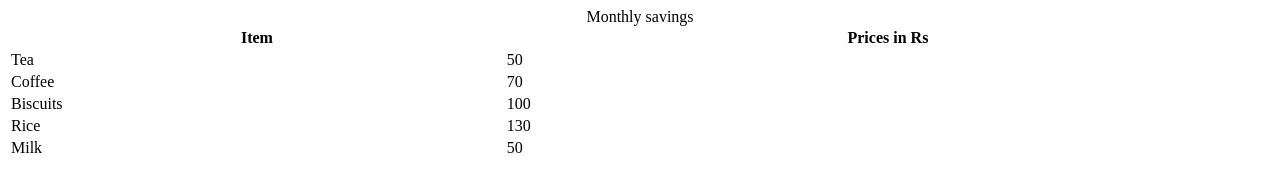
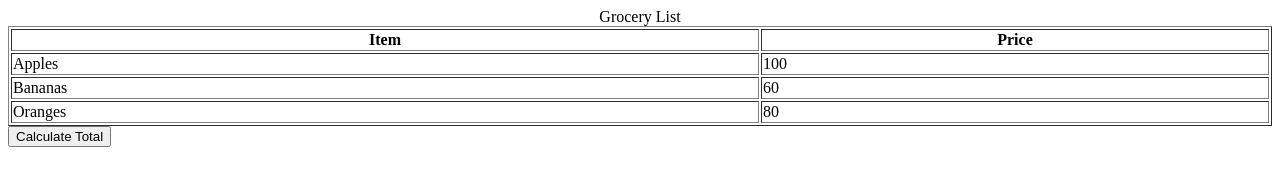
Before and after one commit to acciojob/grofers-checkout-Anurag-Bachheti, a website: page main.html in a window 1280 px wide. Drawn offline with Linux system fonts and the light colour scheme.

Commit message:
created a submission

```diff
--- a/main.html
+++ b/main.html
@@ -1,45 +1,31 @@
 <!DOCTYPE html>
-
 <html>
-
 <head>
-	<link rel="stylesheet" href="styles.css">
+	<title>Grofers Checkout</title>
 </head>
-
 <body>
-    <!-- the entire body must be written by student -->
-    <table style="width: 100%">
-    <caption>
-      Monthly savings
-    </caption>
+	<table id="grocery-table" border="1" style="width: 100%;">
+		<caption>Grocery List</caption>
 		<tr>
 			<th>Item</th>
-      <th>Prices in Rs</th>
+			<th>Price</th>
 		</tr>
 		<tr>
-      <td class="item">Tea</td>
-      <td class="price">50</td>
+			<td class="item">Apples</td>
+			<td class="prices" contenteditable="true">100</td>
 		</tr>
 		<tr>
-      <td class="item">Coffee</td>
-      <td class="price">70</td>
+			<td class="item">Bananas</td>
+			<td class="prices" contenteditable="true">60</td>
 		</tr>
 		<tr>
-      <td class="item">Biscuits</td>
-      <td class="price">100</td>
-    </tr>
-    <tr>
-      <td class="item">Rice</td>
-      <td class="price">130</td>
-    </tr>
-    <tr>
-      <td class="item">Milk</td>
-      <td class="price">50</td>
+			<td class="item">Oranges</td>
+			<td class="prices" contenteditable="true">80</td>
 		</tr>
 	</table>
-	<p id="text"></p
 
-    <script type="text/javascript" src="./script.js">
-</script>
+	<button onclick="calculateTotal()">Calculate Total</button>
+
+	<script src="script.js"></script>
 </body>
 </html>
--- a/script.js
+++ b/script.js
@@ -1,16 +1,28 @@
-let sumButton = document.createElement("button");
-sumButton.innerHTML = "Get Total Price"
-document.body.appendChild(sumButton);
-
-const getSum = () => {
-	const priceAll = document.querySelectorAll(".price");
+function calculateTotal() {
+	const priceElements = document.querySelectorAll(".prices");
 	let total = 0;
 
-	for (let i = 0; i < priceAll.length; i++) {
-		const price = parseFloat(priceAll[i].textContent) || 0;
-		total += price;
+	priceElements.forEach(cell => {
+		let value = parseFloat(cell.textContent) || 0;
+		total += value;
+	});
+
+	// Remove previous total row if it exists
+	const table = document.getElementById("grocery-table");
+	const existingTotalRow = document.getElementById("total-row");
+	if (existingTotalRow) {
+		table.removeChild(existingTotalRow);
 	}
-	document.getElementById("text").innerHTML = `${total}`
-};
 
-sumButton.addEventListener("click", getSum);
+	// Create a new row for the total
+	const totalRow = document.createElement("tr");
+	totalRow.id = "total-row";
+
+	const totalCell = document.createElement("td");
+	totalCell.colSpan = 2;
+	totalCell.style.fontWeight = "bold";
+	totalCell.textContent = `Total Price = ₹${total}`;
+
+	totalRow.appendChild(totalCell);
+	table.appendChild(totalRow);
+}
```
Lines whose indentation alone changed are shown as unchanged.
